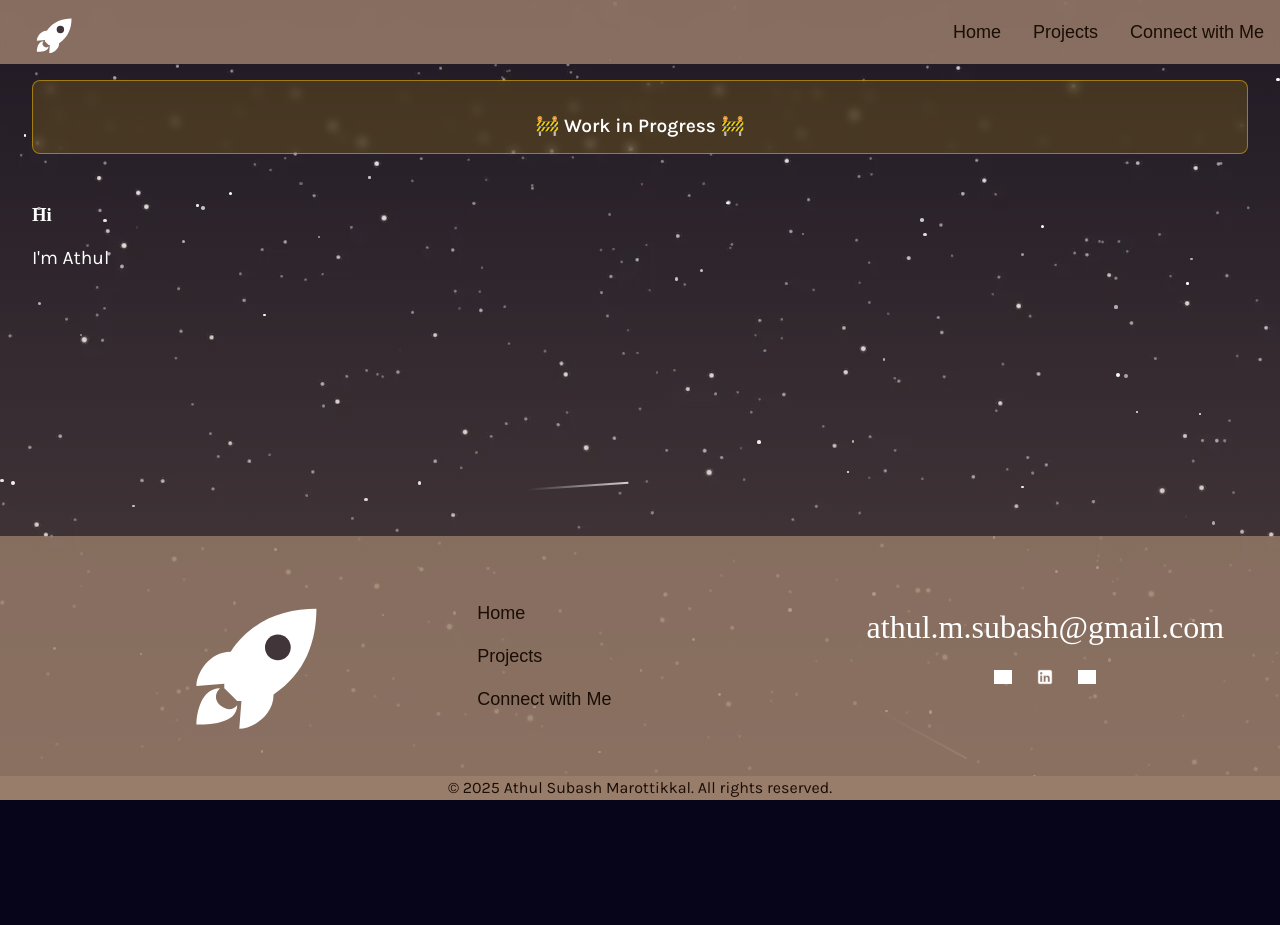
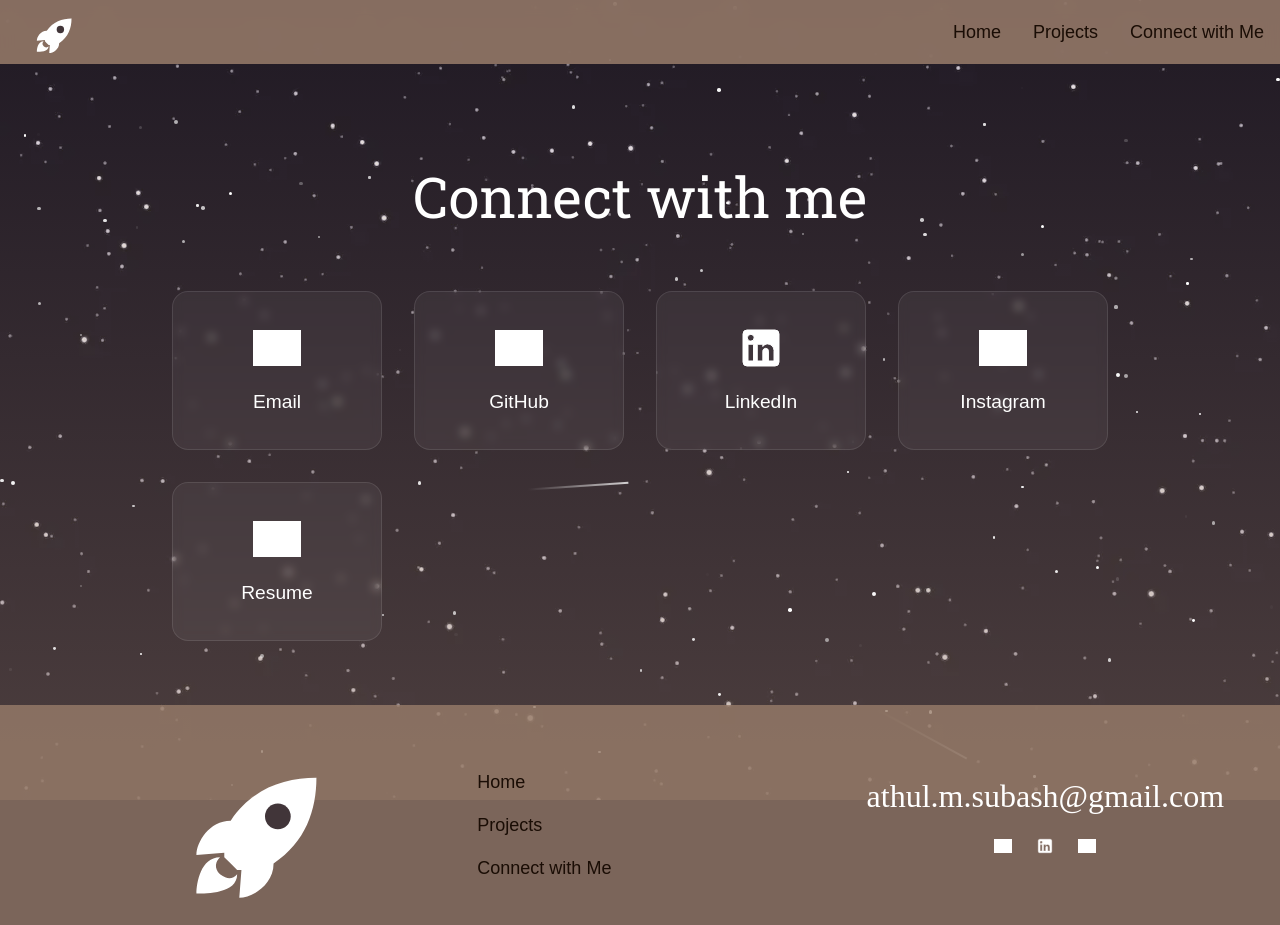
Before and after one commit to AthulSubashM/athulsubashm.github.io, an Astro site: page /connect in a window 1280 px wide. Shown: the top 925 px of the page. Before the commit the page ends 800 px from the top, so only its background shows below. Built offline with nearby package versions, Linux system fonts and the light colour scheme; Astro itself is replaced by a stand-in of ours; grey boxes are pictures that could not be loaded; a web font is replaced by a local one.

Commit message:
connect with me page

```diff
--- /dev/null
+++ b/src/components/Connect/SocialCard.astro
@@ -0,0 +1,91 @@
+---
+const { title, href, icon, color } = Astro.props;
+---
+
+<a href={href} target="_blank" rel="noopener noreferrer" class="social-card">
+  <div class="icon-container" style={`--hover-color: ${color}`}>
+    <div class:list={["icon", icon]}></div>
+  </div>
+  <span class="title">{title}</span>
+</a>
+
+<style>
+  .social-card {
+    display: flex;
+    flex-direction: column;
+    align-items: center;
+    justify-content: center;
+    gap: 1rem;
+    padding: 2rem;
+    background: rgba(255, 255, 255, 0.05);
+    backdrop-filter: blur(5px);
+    border: 1px solid rgba(255, 255, 255, 0.1);
+    border-radius: 1rem;
+    text-decoration: none;
+    color: white;
+    transition:
+      transform 0.3s ease,
+      background-color 0.3s ease,
+      border-color 0.3s ease;
+    height: 100%;
+  }
+
+  .social-card:hover {
+    transform: translateY(-5px);
+    background: rgba(255, 255, 255, 0.1);
+    border-color: rgba(255, 255, 255, 0.3);
+  }
+
+  .icon-container {
+    font-size: 3rem;
+    color: white;
+    transition: color 0.3s ease;
+  }
+
+  .social-card:hover .icon-container {
+    color: var(--hover-color);
+  }
+
+  .title {
+    font-family: "Elms Sans", sans-serif;
+    font-size: 1.2rem;
+    font-weight: 500;
+  }
+
+  .icon {
+    width: 1em;
+    height: 1em;
+    background-color: currentColor;
+    -webkit-mask-size: contain;
+    mask-size: contain;
+    -webkit-mask-repeat: no-repeat;
+    mask-repeat: no-repeat;
+    -webkit-mask-position: center;
+    mask-position: center;
+  }
+
+  .github {
+    -webkit-mask-image: url("https://cdn.simpleicons.org/github");
+    mask-image: url("https://cdn.simpleicons.org/github");
+  }
+
+  .linkedin {
+    -webkit-mask-image: url("/icons/linkedin.svg");
+    mask-image: url("/icons/linkedin.svg");
+  }
+
+  .instagram {
+    -webkit-mask-image: url("https://cdn.simpleicons.org/instagram");
+    mask-image: url("https://cdn.simpleicons.org/instagram");
+  }
+
+  .email {
+    -webkit-mask-image: url("https://cdn.simpleicons.org/gmail");
+    mask-image: url("https://cdn.simpleicons.org/gmail");
+  }
+
+  .resume {
+    -webkit-mask-image: url("https://cdn.simpleicons.org/googledrive");
+    mask-image: url("https://cdn.simpleicons.org/googledrive");
+  }
+</style>
--- a/src/pages/connect.astro
+++ b/src/pages/connect.astro
@@ -1,12 +1,80 @@
 ---
 import Layout from "../layouts/Layout.astro";
-import WIPBanner from "../components/WIPBanner.astro";
+import SocialCard from "../components/Connect/SocialCard.astro";
+
+const socials = [
+  {
+    title: "Email",
+    href: "mailto:athul.m.subash@gmail.com",
+    icon: "email",
+    color: "#EA4335",
+  },
+  {
+    title: "GitHub",
+    href: "https://github.com/AthulSubashM",
+    icon: "github",
+    color: "#2C3036",
+  },
+  {
+    title: "LinkedIn",
+    href: "https://www.linkedin.com/in/athulmsubash/",
+    icon: "linkedin",
+    color: "#0A66C2",
+  },
+  {
+    title: "Instagram",
+    href: "https://www.instagram.com/athulxo/",
+    icon: "instagram",
+    color: "#E4405F",
+  },
+  {
+    title: "Resume",
+    href: "https://drive.google.com/file/d/1ujLGRZ04npF4ZUVX_A2NhyWfD8V1pyLk/view?usp=sharing",
+    icon: "resume",
+    color: "#F6B704",
+  },
+];
 ---
 
 <Layout title="Connect | Athul Subash">
-  <WIPBanner />
-  <div style={{ padding: "2rem", color: "white" }}>
-    <h3>Hi</h3>
-    <p>I'm Athul</p>
+  <div class="connect-container">
+    <h1>Connect with me</h1>
+    <div class="social-grid">
+      {
+        socials.map((social) => (
+          <SocialCard
+            title={social.title}
+            href={social.href}
+            icon={social.icon}
+            color={social.color}
+          />
+        ))
+      }
+    </div>
   </div>
 </Layout>
+
+<style>
+  .connect-container {
+    max-width: 1000px;
+    margin: 0 auto;
+    padding: 4rem 2rem;
+    display: flex;
+    flex-direction: column;
+    align-items: center;
+    gap: 3rem;
+    min-height: 60vh; /* Ensure it takes up some space */
+  }
+
+  h1 {
+    text-align: center;
+    margin-bottom: 1rem;
+  }
+
+  .social-grid {
+    display: grid;
+    grid-template-columns: repeat(auto-fit, minmax(200px, 1fr));
+    gap: 2rem;
+    width: 100%;
+  }
+</style>
```
